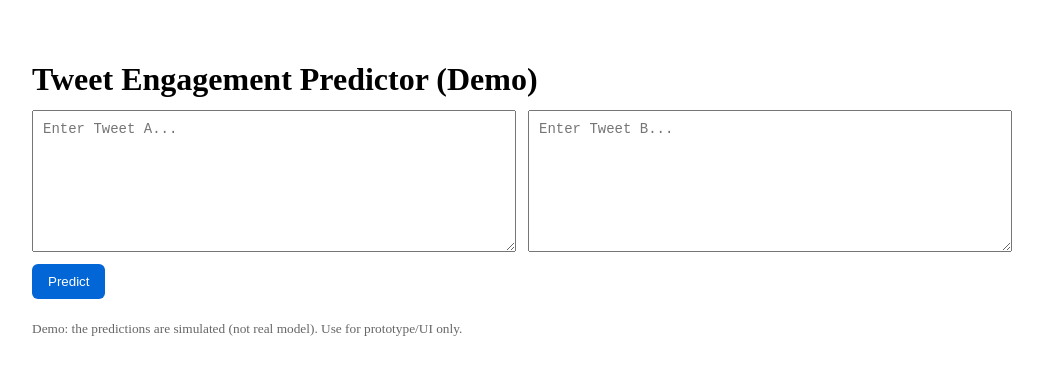
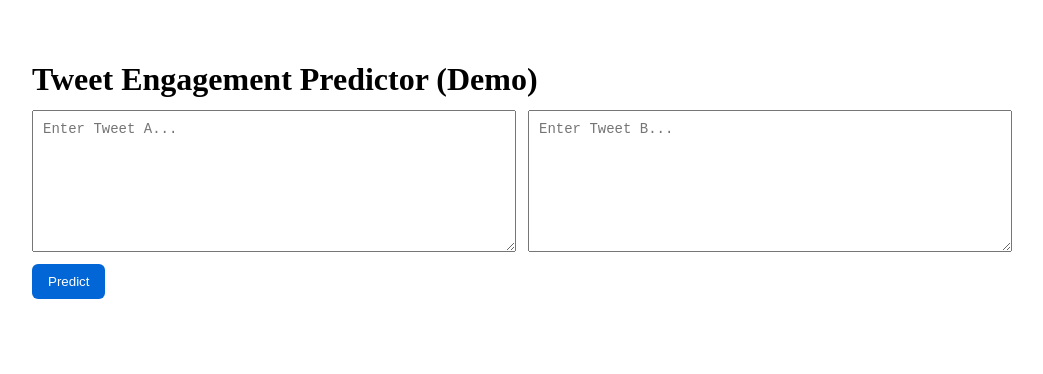
Before and after one commit to junes231/tweet-predict-demo-, a Next.js app: page / in a window 1280 px wide. Shown: the top 374 px of the page, without its empty margins (118-1161 px from the left). Built offline with nearby package versions, Linux system fonts and the light colour scheme.

Commit message:
Update index.js

```diff
--- a/pages/index.js
+++ b/pages/index.js
@@ -118,7 +118,7 @@ export default function Home() {
         )}
 
         <div style={{ marginTop: 18, color: "#666" }}>
-          <small>Demo: the predictions are simulated (not real model). Use for prototype/UI only.</small>
+
         </div>
       </div>
     </>
```
